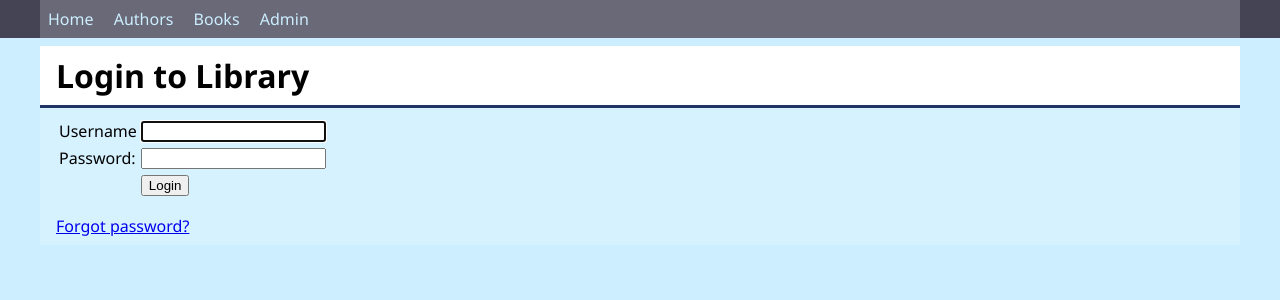
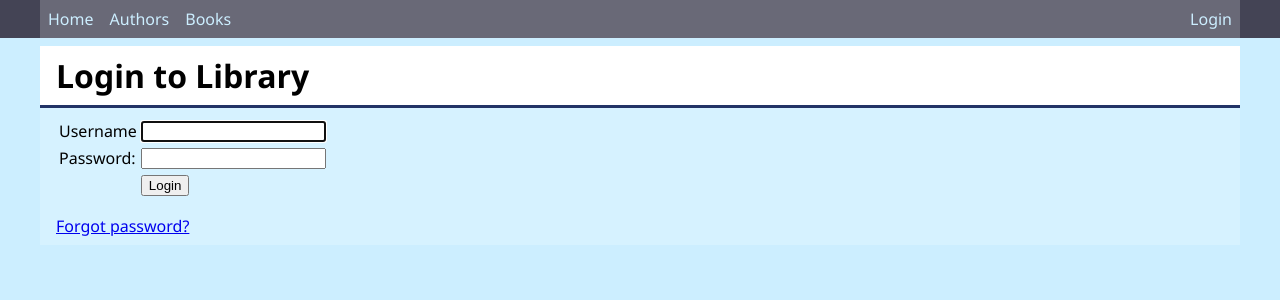
Before and after one commit to artyshokas/django_library, a Django app: page /accounts/login/ in a window 1280 px wide. Shown: the top 300 px of the page. Run offline with Django 4.2, Linux system fonts and the light colour scheme.

Commit message:
login logout and css

```diff
--- a/ptu5_library/library/static/library/css/base.css
+++ b/ptu5_library/library/static/library/css/base.css
@@ -14,6 +14,21 @@ header, main, footer {
 
 header {
     background-color: #445;
+}
+
+header .container {
+    display: flex;
+    flex-direction: row;
+}
+
+.spacer {
+    flex-grow: 1;
+}
+
+header .container span {
+    align-self: center;
+    color: #ccc;
+    padding: 0.5rem;
 }
 
 header a {
@@ -137,3 +152,8 @@ ul.book_list li.book h3 {
 table {
     margin: 0.5rem 1rem;
 }
+
+.form-error {
+    border: 3px solid #900;
+    background-color: #f99;
+}
--- a/ptu5_library/library/templates/library/base.html
+++ b/ptu5_library/library/templates/library/base.html
@@ -15,7 +15,17 @@
                 <a href="{% url 'index' %}">Home</a>
                 <a href="{% url 'authors' %}">Authors</a>
                 <a href="{% url 'books' %}">Books</a>
-                <a href="{% url 'admin:index' %}">Admin</a>
+                <span class="spacer"></span>
+                {% if user.is_authenticated %}
+                    <span>{{ user }}</span>
+                    {% if user.is_superuser or use.is_staff %}
+                    <a href="{% url 'admin:index' %}">Admin</a>
+                    {% endif %}
+                    <a href="{% url 'logout' %}">Logout</a>
+                {% else %}
+                    <span></span>
+                    <a href="{% url 'login' %}">Login</a>
+                {% endif %}
             {% endblock nav %}
         </div>
     </header>
--- /dev/null
+++ b/ptu5_library/user_profile/templates/registration/logged_out.html
@@ -0,0 +1,6 @@
+{% extends 'library/base.html' %}
+{% block title %}Logged out from{{ block.super }}{% endblock title%}
+{% block content %}
+<h1>Logged out</h1>
+<p>Session closed successfully. <a href="{% url 'login' %}">Log in again</a>.</p>
+{% endblock content %}
--- a/ptu5_library/user_profile/templates/registration/login.html
+++ b/ptu5_library/user_profile/templates/registration/login.html
@@ -4,11 +4,11 @@
 <h1>Login to Library</h1>
 
 {% if form.errors %}
-    <p>Login error, please try again.</p>
+    <p class="form-error">Login error, please try again.</p>
 {% endif %}
 {% if next %}
     {% if user.is_authenticated %}
-        <p>Permission error. You need a permission to see this page.</p>
+        <p class="form-error">Permission error. You need a permission to see this page.</p>
     {% endif %}
 {% endif %}
 <form method="post" action="{% url 'login' %}">
```
